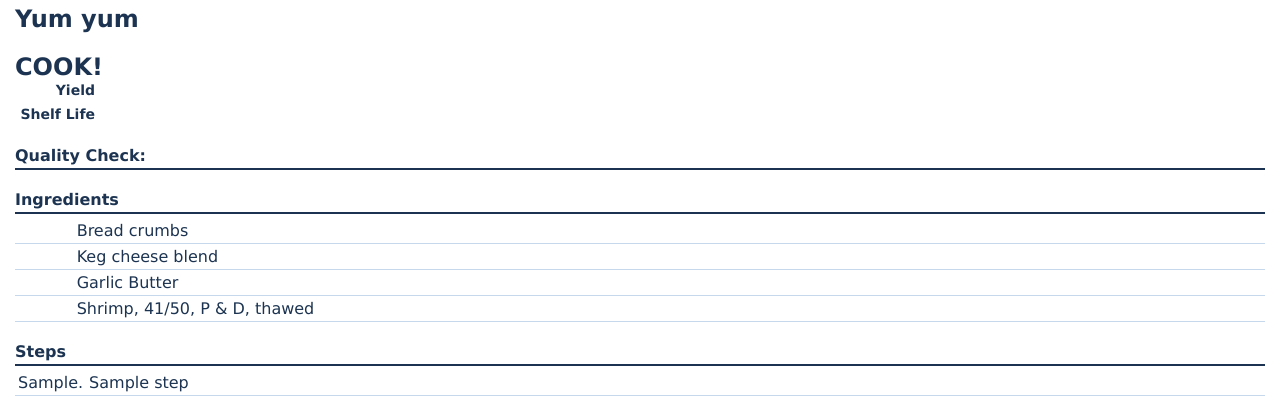
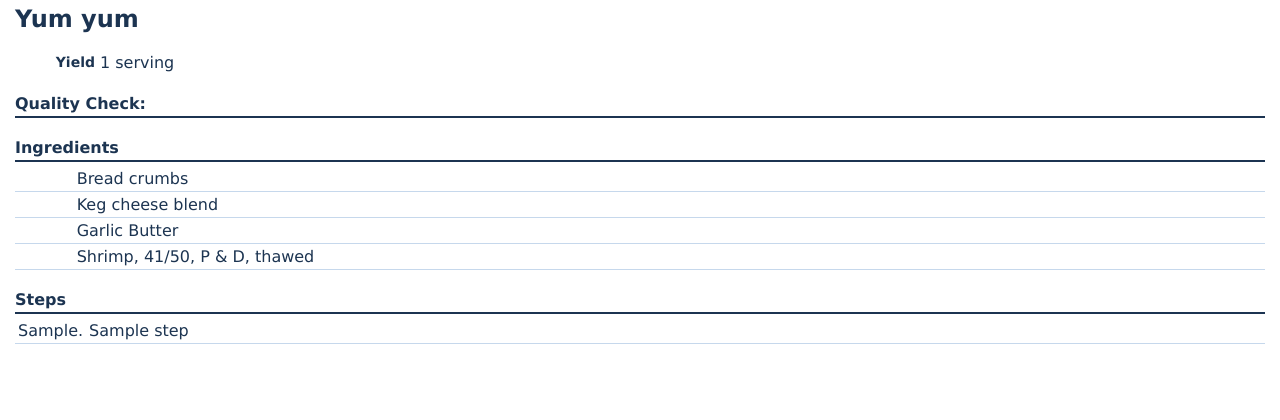
Before and after one commit to owenmead/KegDB, a Django app: template app/templates/menuItem_cook.html in a window 1280 px wide. Shown: the top 420 px of the page. Run offline with Django 3.2, Linux system fonts and the light colour scheme; data comes from the database, SQL or seed files in the repository; tables that the repository leaves empty hold one stand-in row (values such as "Sample post"); the template is opened without the code that fills it: values that come from a table or form of the project are taken from there, most other values are stand-ins (such as "Sample title", 1, 10 or a date in 2020); parts of the project's set-up code (start-up, migrations or seed data) failed here and were passed over; some libraries are stand-ins or nearby versions.

Commit message:
Adds cook yeild

```diff
--- a/app/menu_items/models.py
+++ b/app/menu_items/models.py
@@ -17,6 +17,7 @@ class MenuItem(models.Model):
 	quality_check_cook = models.TextField()
 
 	prep_yield = models.CharField(max_length=50)
+	cook_yield = models.CharField(max_length=50, default="1 serving")
 	shelf_life = models.CharField(max_length=50)
 
 	photo = models.ImageField(upload_to="menuPhoto")
--- a/app/templates/menuItem_cook.html
+++ b/app/templates/menuItem_cook.html
@@ -3,10 +3,8 @@
 {% block pageTitle %}Prep Information - {{menu_item.name}} {% endblock %}
 
 {% block smallInfo %}
-	<h1>COOK!</h1>
 	{{ block.super }}
-	<div><h3>Yield</h3><span>{{menu_item.prep_yield}}</span></div>
-	<div><h3>Shelf Life</h3><span>{{menu_item.shelf_life}}</span></div>
+	<div><h3>Yield</h3><span>{{menu_item.cook_yield}}</span></div>
 {% endblock smallInfo %}
 
 {% block qualityCheck %}
```
